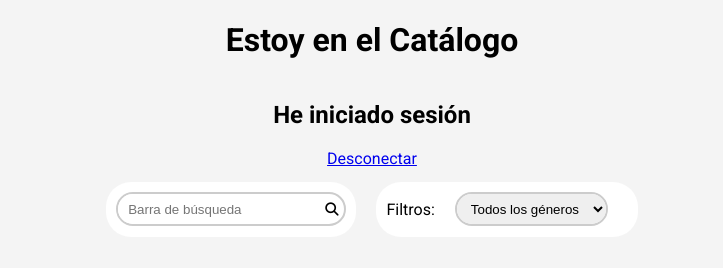
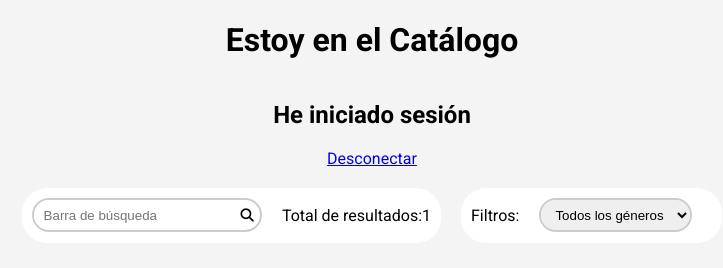
Before and after one commit to JesusMedinaP/filmcritic, a PHP site: page / in a window 1280 px wide. Shown: the top 268 px of the page, without its empty margins (268-991 px from the left). Run offline with PHP 8.4, Linux system fonts and the light colour scheme; the visitor is signed in with stand-in values (Sample User, id 1); tables that the repository leaves empty or names only in its code hold one stand-in row (values such as "Sample post"); some libraries are stand-ins or nearby versions.

Commit message:
Git HEAD Fix

```diff
--- a/Controlador/Catalogue_Controller.php
+++ b/Controlador/Catalogue_Controller.php
@@ -22,7 +22,7 @@
             $error = "";
 
             $catalogue = $movies->get_movies($offset, $limit, $search, $genre);
-            // $total_results = $movies->get_movie_count($search, $genre);
+            $total_results = $movies->get_movie_count($search, $genre);
             $genres = $movies->get_genres();
 
             console_log($_GET);
--- a/Vista/Catalogue_Vista.php
+++ b/Vista/Catalogue_Vista.php
@@ -33,7 +33,7 @@
                 </button>
             </form>
 
-           <?php /* <p>Total de resultados: <?php echo $total_results; ?></p> */?>
+           <?php echo '<p>Total de resultados:' . $total_results; '</p>'?>
         </div>
         <div class="filters">
             <span>Filtros: </span>
```
